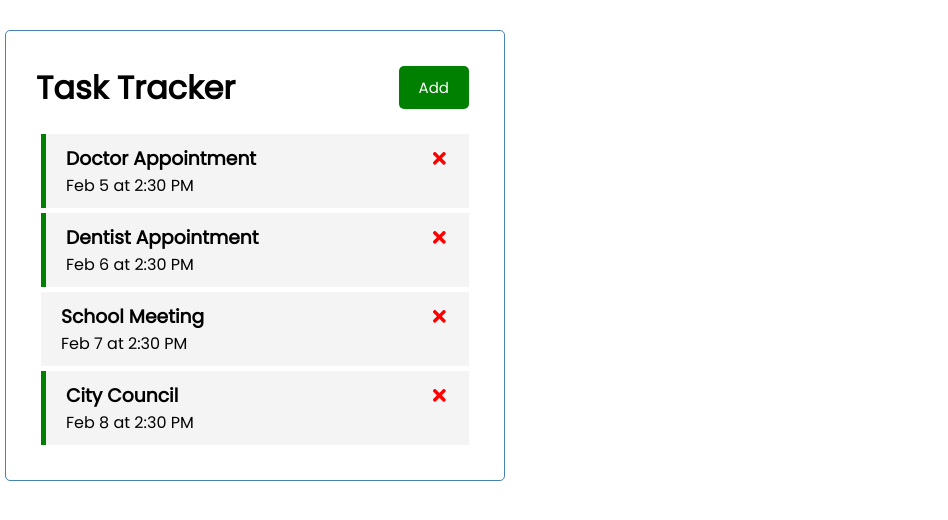
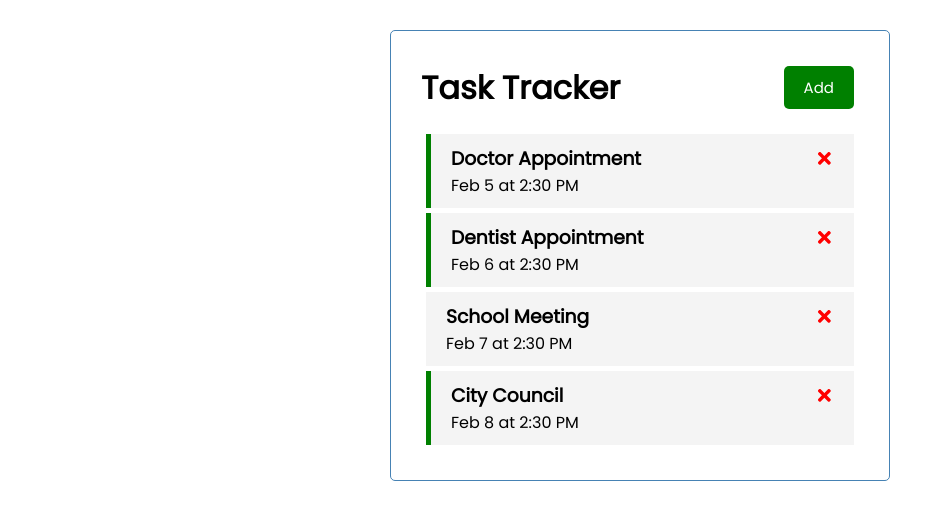
Before and after one commit to brendenbass/react-task-tracker, a React (Create React App) app: page / in a window 1280 px wide. Shown: the top 520 px of the page, without its empty margins (0-948 px from the left). Built offline with nearby package versions, Linux system fonts and the light colour scheme.

Commit message:
changed it back ugh

```diff
--- a/src/index.css
+++ b/src/index.css
@@ -12,7 +12,7 @@ body {
 
 .container {
   max-width: 500px;
-  margin: 30px 5px;
+  margin: 30px auto;
   overflow: auto;
   min-height: 300px;
   border: 1px solid steelblue;
```
